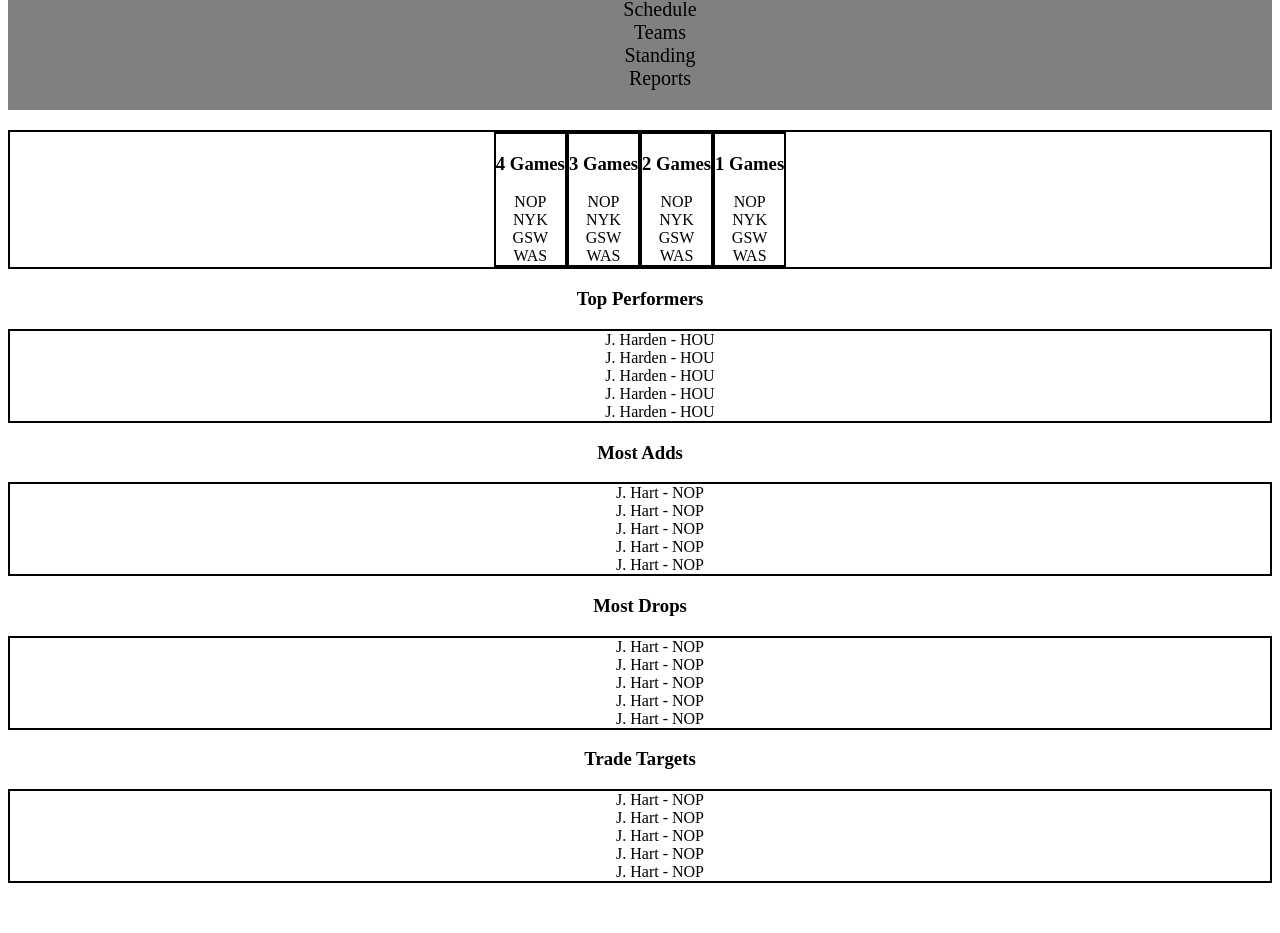
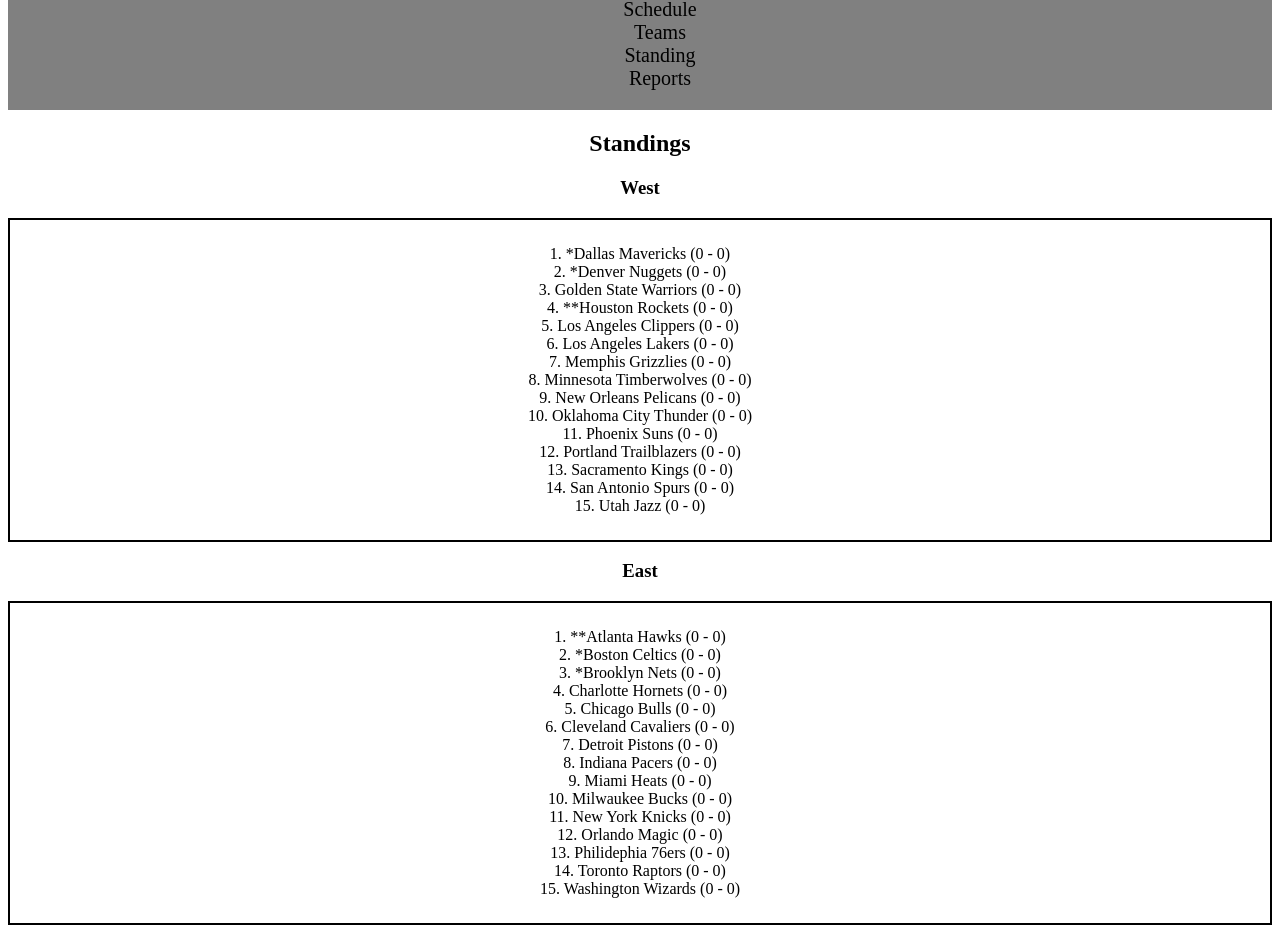
Before and after one commit to yougene42193/nba-fantasy-tool, a React (Create React App) app: page / in a window 1280 px wide. Shown: the part 172-1105 px from the top of the page. Before the commit the page ends 1071 px from the top, so only its background shows below. Built offline with nearby package versions, Linux system fonts and the light colour scheme.

Commit message:
standings & teams imported

```diff
--- a/package.json
+++ b/package.json
@@ -5,6 +5,7 @@
   "dependencies": {
     "react": "^16.11.0",
     "react-dom": "^16.11.0",
+    "react-router": "^5.1.2",
     "react-scripts": "3.2.0"
   },
   "scripts": {
--- a/src/App.js
+++ b/src/App.js
@@ -2,12 +2,14 @@
 import './App.css';
 import Header from './Header/Header';
 import Home from './Home/Home';
+import Teams from './Teams/Teams'
+import Standings from './Standings/Standings'
 
 function App() {
   return (
     <div className="App">
       <Header />
-      <Home />
+      <Standings />
     </div>
   );
 }
--- a/src/Standings/Standings.css
+++ b/src/Standings/Standings.css
@@ -0,0 +1,3 @@
+.standings-section {
+    list-style: none;
+}
--- a/src/Standings/Standings.js
+++ b/src/Standings/Standings.js
@@ -1,9 +1,52 @@
 import React from 'react';
+import './Standings.css'
 
 export default class Standings extends React.Component {
     render() {
         return (
-
+            <section class="standings-section">
+		        <h2>Standings</h2>
+		        <div class="west-standings">
+			        <h3>West</h3>
+			            <ul class="teams">
+				            <li>1. *Dallas Mavericks (0 - 0)</li>
+				            <li>2. *Denver Nuggets (0 - 0)</li>
+				            <li>3. Golden State Warriors (0 - 0)</li>
+				            <li>4. **Houston Rockets (0 - 0)</li>
+				            <li>5. Los Angeles Clippers (0 - 0)</li>
+				            <li>6. Los Angeles Lakers (0 - 0)</li>
+				            <li>7. Memphis Grizzlies (0 - 0)</li>
+				            <li>8. Minnesota Timberwolves (0 - 0)</li>
+				            <li>9. New Orleans Pelicans (0 - 0)</li>
+				            <li>10. Oklahoma City Thunder (0 - 0)</li>
+				            <li>11. Phoenix Suns (0 - 0)</li>
+				            <li>12. Portland Trailblazers (0 - 0)</li>
+				            <li>13. Sacramento Kings (0 - 0)</li>
+				            <li>14. San Antonio Spurs (0 - 0)</li>
+				            <li>15. Utah Jazz (0 - 0)</li>
+			            </ul>
+		            </div>
+		            <div class="east-standings">
+			            <h3>East</h3>
+			            <ul class="teams">
+				            <li>1. **Atlanta Hawks (0 - 0)</li>
+				            <li>2. *Boston Celtics (0 - 0)</li>
+				            <li>3. *Brooklyn Nets (0 - 0)</li>
+				            <li>4. Charlotte Hornets (0 - 0)</li>
+				            <li>5. Chicago Bulls (0 - 0)</li>
+				            <li>6. Cleveland Cavaliers (0 - 0)</li>
+				            <li>7. Detroit Pistons (0 - 0)</li>
+				            <li>8. Indiana Pacers (0 - 0)</li>
+				            <li>9. Miami Heats (0 - 0)</li>
+				            <li>10. Milwaukee Bucks (0 - 0)</li>
+				            <li>11. New York Knicks (0 - 0)</li>
+				            <li>12. Orlando Magic (0 - 0)</li>
+				            <li>13. Philidephia 76ers (0 - 0)</li>
+				            <li>14. Toronto Raptors (0 - 0)</li>
+				            <li>15. Washington Wizards (0 - 0)</li>
+			            </ul>
+		            </div>
+	            </section>
         )
     }
 }
--- a/src/Teams/Teams.css
+++ b/src/Teams/Teams.css
@@ -0,0 +1,25 @@
+.teams-section {
+    text-align: center;
+}
+.teams {
+    text-align: center;
+    border: 2px solid black;
+    margin: 0;
+    padding: 25px;
+    background: white;
+    list-style: none;
+}
+
+.west-teams {
+    border: 2px solid black;
+    margin: 0;
+    padding: 25px;
+    background: rgb(212, 212, 212);
+}
+
+.east-teams {
+    border: 2px solid black;
+    margin: 0;
+    padding: 25px;
+    background: rgb(212, 212, 212);
+}
--- a/src/Teams/Teams.js
+++ b/src/Teams/Teams.js
@@ -1,9 +1,51 @@
 import React from 'react';
+import './Teams.css'
 
 export default class Teams extends React.Component {
     render() {
         return (
-
+            <section className="teams-section">
+                <div className="west-teams">
+                    <h3>West</h3>
+                    <ul class="teams">
+                        <li>Dallas Mavericks</li>
+                        <li>Denver Nuggets</li>
+                        <li>Golden State Warriors</li>
+                        <li>Houston Rockets</li>
+                        <li>Los Angeles Clippers</li>
+                        <li>Los Angeles Lakers</li>
+                        <li>Memphis Grizzlies</li>
+                        <li>Minnesota Timberwolves</li>
+                        <li>New Orleans Pelicans</li>
+                        <li>Oklahoma City Thunder</li>
+                        <li>Phoenix Suns</li>
+                        <li>Portland Trailblazers</li>
+                        <li>Sacramento Kings</li>
+                        <li>San Antonio Spurs</li>
+                        <li>Utah Jazz</li>
+                    </ul>
+                </div>
+                <div className="east-teams">
+                    <h3>East</h3>
+                    <ul class="teams">
+                        <li>Atlanta Hawks</li>
+                        <li>Boston Celtics</li>
+                        <li>Brooklyn Nets</li>
+                        <li>Charlotte Hornets</li>
+                        <li>Chicago Bulls</li>
+                        <li>Cleveland Cavaliers</li>
+                        <li>Detroit Pistons</li>
+                        <li>Indiana Pacers</li>
+                        <li>Miami Heats</li>
+                        <li>Milwaukee Bucks</li>
+                        <li>New York Knicks</li>
+                        <li>Orlando Magic</li>
+                        <li>Philidephia 76ers</li>
+                        <li>Toronto Raptors</li>
+                        <li>Washington Wizards</li>
+                    </ul>
+                </div>
+            </section>
         )
     }
 }
```
